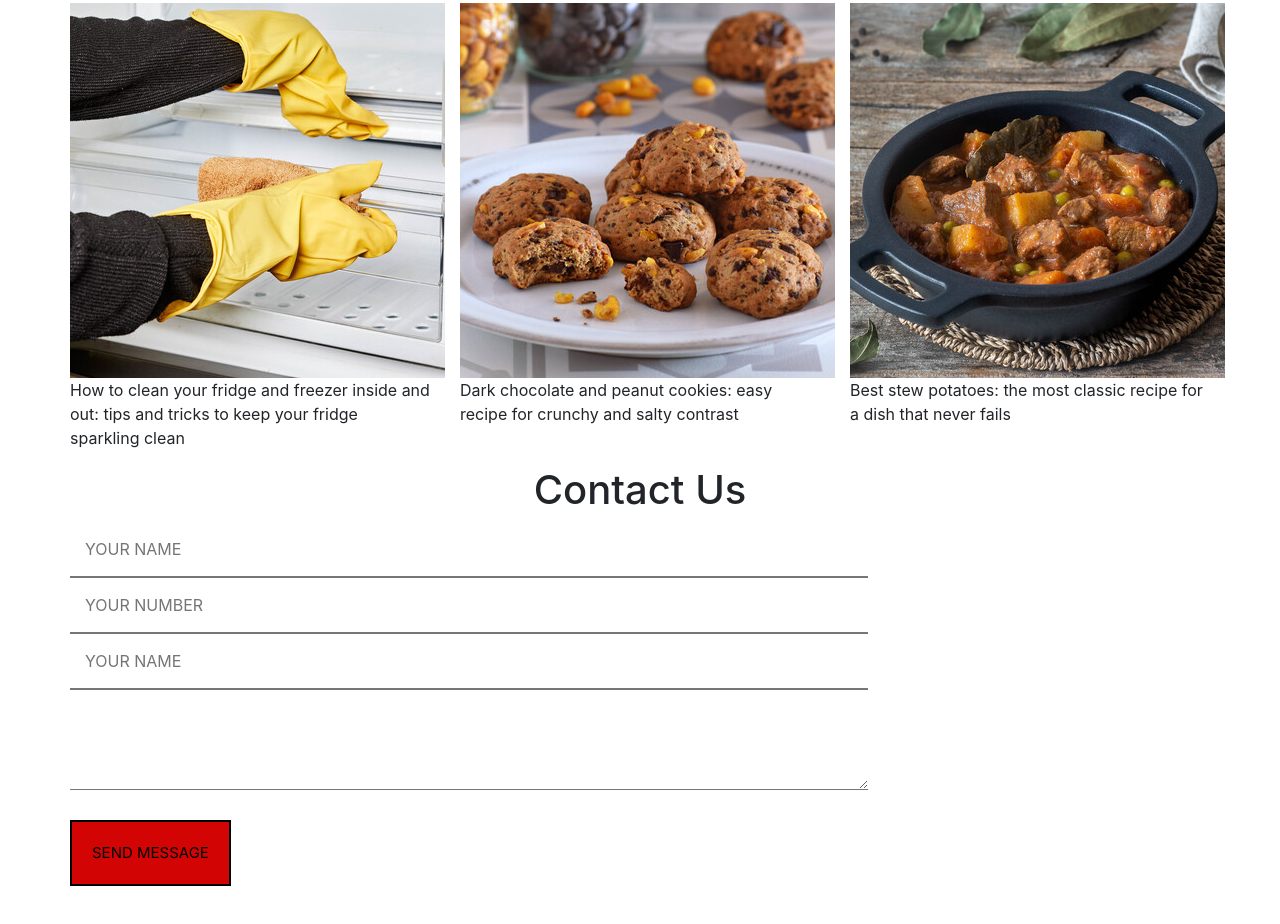
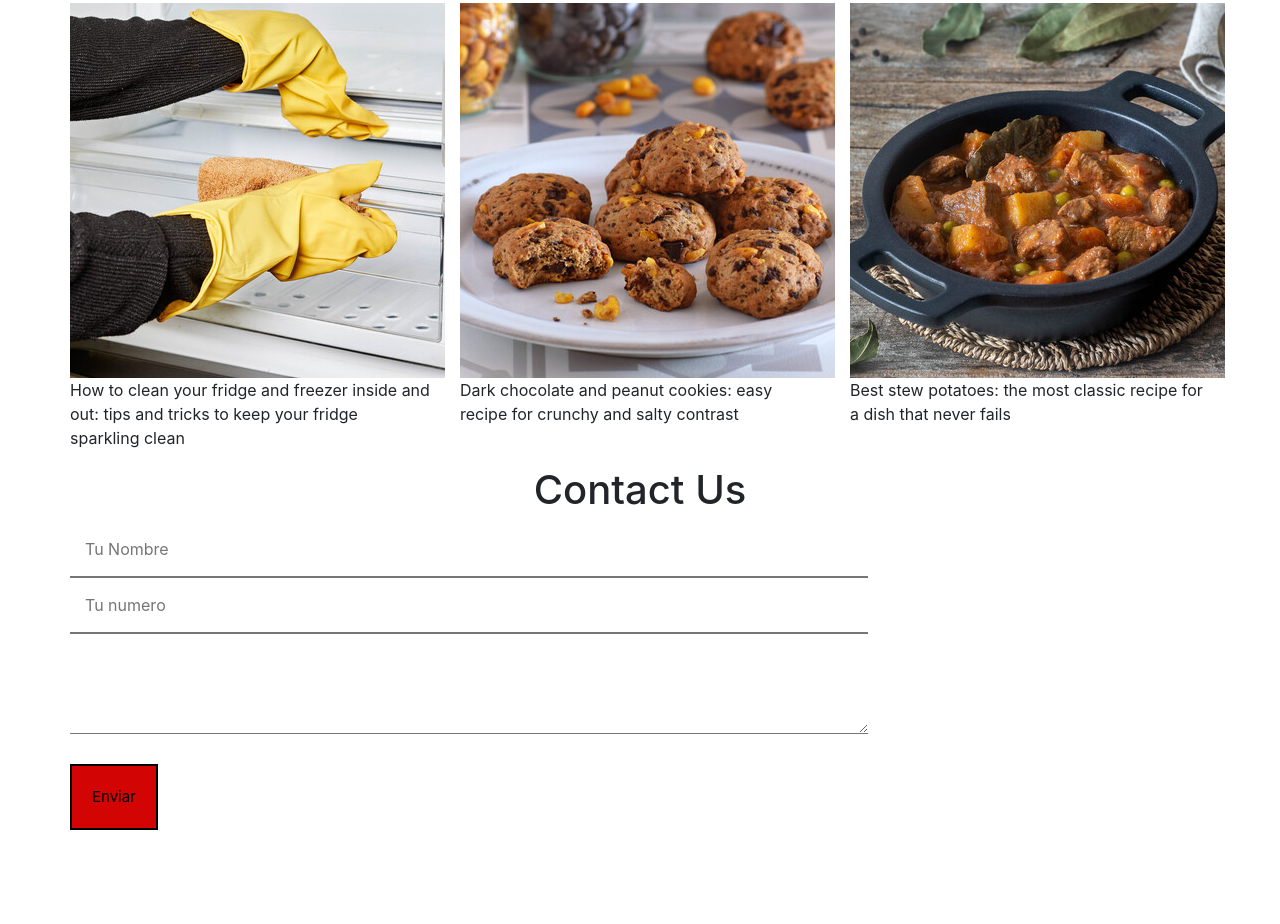
Before and after one commit to Chris1521/cookies, a plain HTML site: page index.html in a window 1280 px wide. Shown: the part 536-1460 px from the top of the page. After the commit the page ends 1416 px from the top, so only its background shows below. Drawn offline with nearby package versions, Linux system fonts and the light colour scheme.

Commit message:
Update index.html

```diff
--- a/index.html
+++ b/index.html
@@ -112,12 +112,12 @@
 
     <div class="row">
         <div class="col-md-12">
-            <input type="text" class="controls1" placeholder="YOUR NAME">
-            <input type="text" class="controls2" placeholder="YOUR NUMBER">
-            <input type="text" class="extra" placeholder="YOUR NAME">
+            <input type="text" class="controls1" placeholder="Tu Nombre">
+            <input type="text" class="controls2" placeholder="Tu numero">
+
             <textarea name="" id="textoo" cols="30" rows="10"></textarea>
             <br><br>
-            <input type="submit" class="boton2" value="SEND MESSAGE">
+            <input type="submit" class="boton2" value="Enviar">
         </div>
     </div>
 </div>
```
